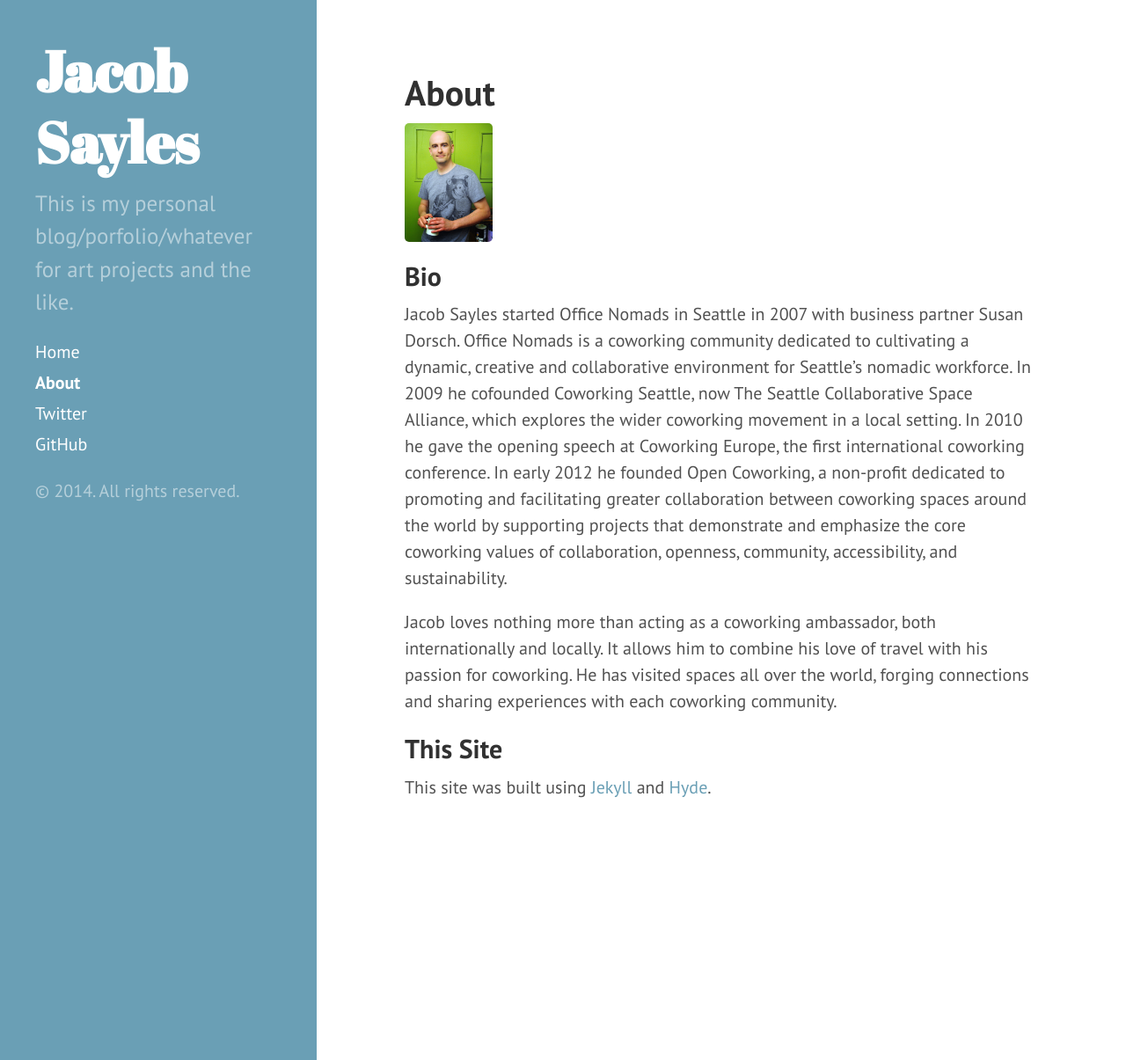
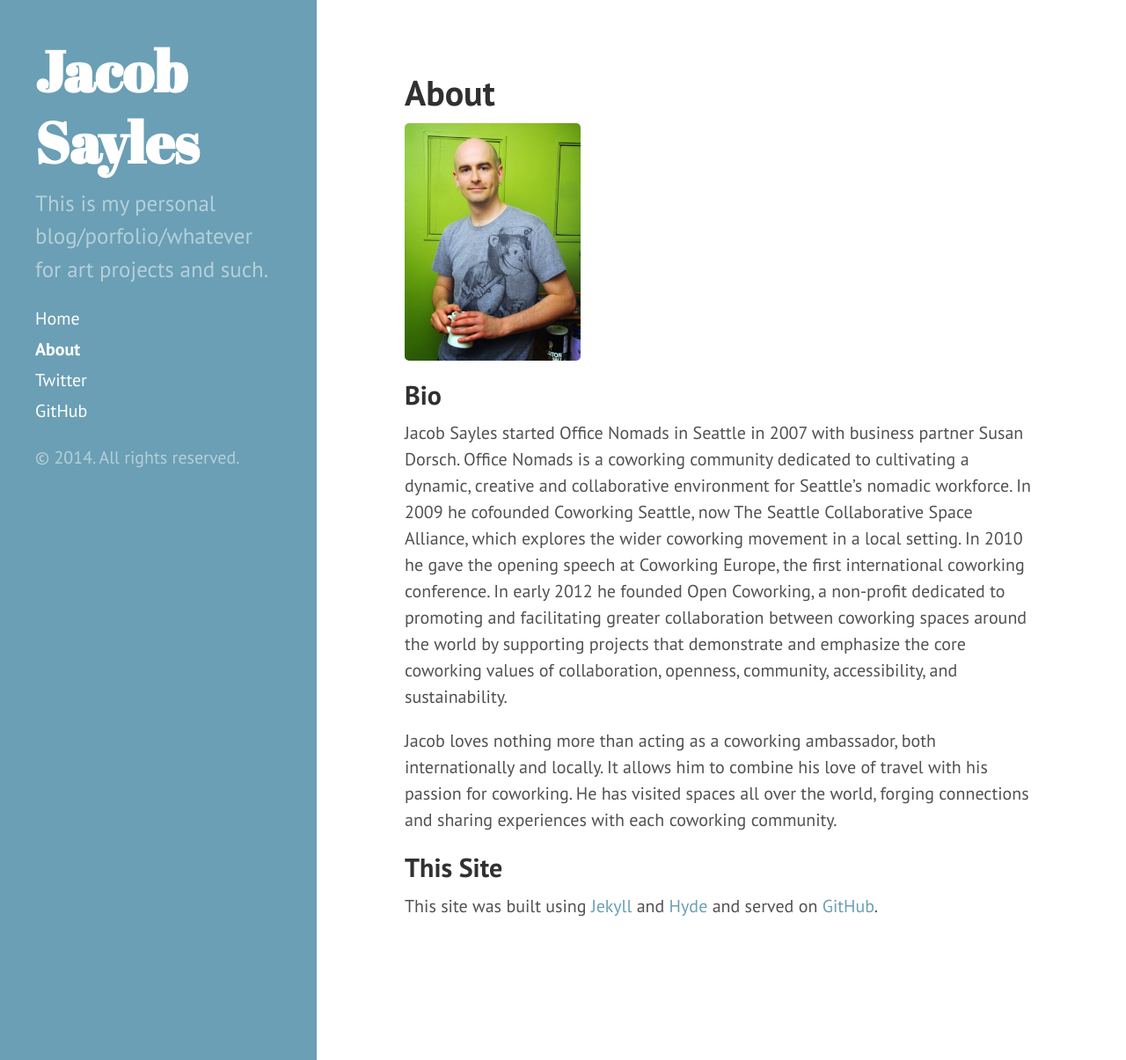
Before and after one commit to jsayles/jsayles.github.io, a Jekyll site: the page built from about.md, in a window 1280 px wide and 1205 px high. Shown: the whole window at 88% size. Built offline with Jekyll 4.4.1, drawn with Linux system fonts in a browser that asks for light colours; Markdown is read by kramdown in place of the engine named in the settings.

Commit message:
minor tweaks to layout

```diff
--- a/_config.yml
+++ b/_config.yml
@@ -8,21 +8,20 @@ port:         8000
 markdown:     redcarpet
 highlighter:  pygments
 permalink:    pretty
-#relative_permalinks: true
 baseurl:      /
 paginate:     1
 
 # Setup
 title:        Jacob Sayles
 tagline:      'A personal blog'
-description:  'This is my personal blog/porfolio/whatever for art projects and the like.'
+description:  'This is my personal blog/porfolio/whatever for art projects and such.'
 #url:          http://jacobsayles.com
 url:          http://jsayles.github.io
 author:
-   name:  'Jacob Sayles'
-   url:  https://twitter.com/jacobsayles
+   name:      Jacob Sayles
+   email:     jsayles@gmail.com
 
 # Custom vars
-version:          2.1.0
-github:
-   repo:           https://github.com/jsayles
+version:       1.0.0
+github_url:    https://github.com/jsayles
+twitter_url:   https://twitter.com/jacobsayles
--- a/_includes/sidebar.html
+++ b/_includes/sidebar.html
@@ -26,8 +26,8 @@
         {% endif %}
       {% endfor %}
 
-      <a class="sidebar-nav-item" href="{{ site.author.url }}">Twitter</a>
-      <a class="sidebar-nav-item" href="{{ site.github.repo }}">GitHub</a>
+      <a class="sidebar-nav-item" href="{{ site.twitter_url }}">Twitter</a>
+      <a class="sidebar-nav-item" href="{{ site.github_url }}">GitHub</a>
       <!--<span class="sidebar-nav-item">Currently v{{ site.version }}</span>-->
     </nav>
 
--- a/about.md
+++ b/about.md
@@ -4,7 +4,7 @@ title: About
 ---
 
 <p>
-<a href="{{ site.baseurl }}public/jacob_sayles.jpg"><img src="{{ site.baseurl }}public/jacob_sayles.jpg" width="100px"></a>
+<a href="{{ site.baseurl }}public/jacob_sayles.jpg"><img src="{{ site.baseurl }}public/jacob_sayles.jpg" width="200px"></a>
 </p>
 
 ## Bio
@@ -26,4 +26,5 @@ each coworking community.
 
 ## This Site
 
-This site was built using [Jekyll](http://jekyllrb.com) and [Hyde](http://hyde.getpoole.com/).
+This site was built using [Jekyll](http://jekyllrb.com) and [Hyde](http://hyde.getpoole.com/)
+and served on [GitHub](http://github.com).
```
